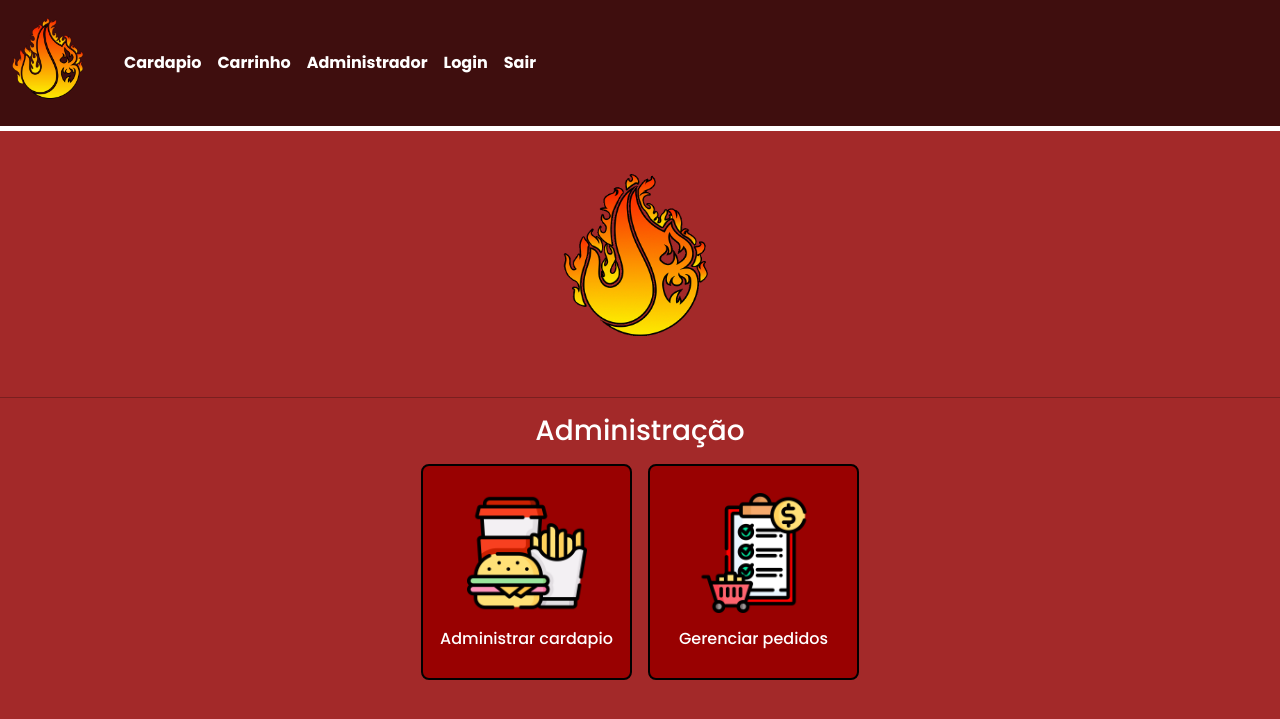
After one commit to joshuabatista/jbsteak, a PHP site: page /pages/administrar-produtos.php in a window 1280 px wide. The commit adds this page. Shown: the top 719 px of the page. Run offline with PHP 8.4, Linux system fonts and the light colour scheme; some libraries are stand-ins or nearby versions.

Commit message:
implementa cards

```diff
--- /dev/null
+++ b/assets/css/style-admin-prod.css
@@ -0,0 +1,52 @@
+@import url('https://fonts.googleapis.com/css2?family=Poppins:ital,wght@0,100;0,200;0,300;0,400;0,500;0,600;0,700;0,800;0,900;1,100;1,200;1,300;1,400;1,500;1,600;1,700;1,800;1,900&display=swap');
+
+body {
+    background-color: rgb(163, 41, 41);
+    font-family: "Poppins", sans-serif;
+    color: white;
+}
+
+#linha-1{
+    color: black !important;
+}
+
+#imagem {
+    width: 250px;
+}
+
+.componente {
+    cursor: pointer;
+    background-color: rgb(153, 1, 1);
+    max-width: 211px;
+    width: 211px;
+    height: 216px;
+    border-radius: 8px;
+    border-inline: black 2px solid;
+    border-bottom: black 2px solid;
+    border-top: black 2px solid;
+    padding: 1rem;
+}
+
+.componente:hover {
+    background-color: rgba(153, 1, 1, 0.747);
+    color: black;
+}
+
+#card-adm, #card-pedidos{
+    height: 120px;
+    margin: auto;
+    margin-top: 7px;
+
+}
+
+.components{
+
+    display: flex;
+    justify-content: center;
+    gap: 1rem;
+}
+
+a {
+    text-decoration: none;
+    color: white;
+}
--- a/assets/css/style-admin.css
+++ b/assets/css/style-admin.css
@@ -91,3 +91,8 @@ button {
     margin-bottom: 20px;
 
 }
+
+.nav-link {
+    border-bottom-left-radius: 0px !important;
+    border-bottom-right-radius: 0px !important;
+}
--- /dev/null
+++ b/pages/administrar-produtos.php
@@ -0,0 +1,61 @@
+<!DOCTYPE html>
+<html lang="en">
+
+<head>
+    <meta charset="UTF-8">
+    <meta name="viewport" content="width=device-width, initial-scale=1.0">
+    <link href="https://cdn.jsdelivr.net/npm/bootstrap@5.3.3/dist/css/bootstrap.min.css" rel="stylesheet">
+    <script src="https://cdn.jsdelivr.net/npm/bootstrap@5.3.3/dist/js/bootstrap.bundle.min.js"></script>
+    <link rel="stylesheet" href="./assets/css/style-admin-prod.css">
+    <link rel="icon" href="./images/Logo - JB Steak Burguer - 2023-07.png">
+    <script src="https://cdnjs.cloudflare.com/ajax/libs/jquery/3.7.1/jquery.min.js"
+        integrity="sha512-v2CJ7UaYy4JwqLDIrZUI/4hqeoQieOmAZNXBeQyjo21dadnwR+8ZaIJVT8EE2iyI61OV8e6M8PP2/4hpQINQ/g=="
+        crossorigin="anonymous" referrerpolicy="no-referrer"></script>
+    <script src="https://cdn.jsdelivr.net/npm/sweetalert2@11"></script>
+    <link rel="stylesheet" href="https://cdnjs.cloudflare.com/ajax/libs/font-awesome/6.5.1/css/all.min.css"
+        integrity="sha512-DTOQO9RWCH3ppGqcWaEA1BIZOC6xxalwEsw9c2QQeAIftl+Vegovlnee1c9QX4TctnWMn13TZye+giMm8e2LwA=="
+        crossorigin="anonymous" referrerpolicy="no-referrer" />
+    <title>Administrar produtos | JB Steak</title>
+</head>
+
+<body>
+    <!-- nav-bar -->
+    <?php require "includes/header.php"; ?>
+
+    <div class="logo d-flex justify-content-center">
+        <img src="./images/logo_animada_jb.gif" id="imagem">
+    </div>
+    <hr id="linha-1">
+    <div class="text-center">
+        <h3 class="mb-3">Administração</h3>
+    </div>
+
+    <div class="components">
+        <a href="/admin" class="componente">
+            <div class="">
+                <div class="d-flex mt-1">
+                    <img src="./images/card-adm.png" id="card-adm">
+                </div>
+                <div class="text-center mt-3">
+                    <h6>Administrar cardapio</h6>
+                </div>
+            </div>
+        </a>
+
+
+
+        <div class="componente">
+            <a href="/gestao">
+                <div class="d-flex mt-1">
+                    <img src="./images/pedido.png" id="card-pedidos">
+                </div>
+                <div class="text-center mt-3">
+                    <h6>Gerenciar pedidos</h6>
+                </div>
+            </a>
+        </div>
+    </div>
+
+</body>
+
+</html>
--- a/pages/includes/header.php
+++ b/pages/includes/header.php
@@ -39,7 +39,7 @@
                     aria-controls="offcanvasExample"><b>Carrinho</b></a>
             </li>
             <li class="nav-item">
-                <a class="nav-link" href="/cadastrar"><b>Cadastro de produtos</b></a>
+                <a class="nav-link" href="/administrar"><b>Administrador</b></a>
             </li>
                 <li class="nav-item d-flex" id="login">
                     <a class="nav-link" href="/login"><b>Login</b></a>
```
Also changed, not shown: assets/css/style-cadastrar-produto.css (+9 -0 lines), assets/css/style-gestao-pedidos.css (added, +21 -0 lines), assets/js/script-gestao-pedidos.js (added, +25 -0 lines), pages/admin.php (+12 -4 lines), pages/cadastrar-produto.php (+10 -2 lines), pages/gestao-pedidos.php (added, +97 -0 lines), .htaccess, images/card-adm.png (added), images/pedido.png (added).
